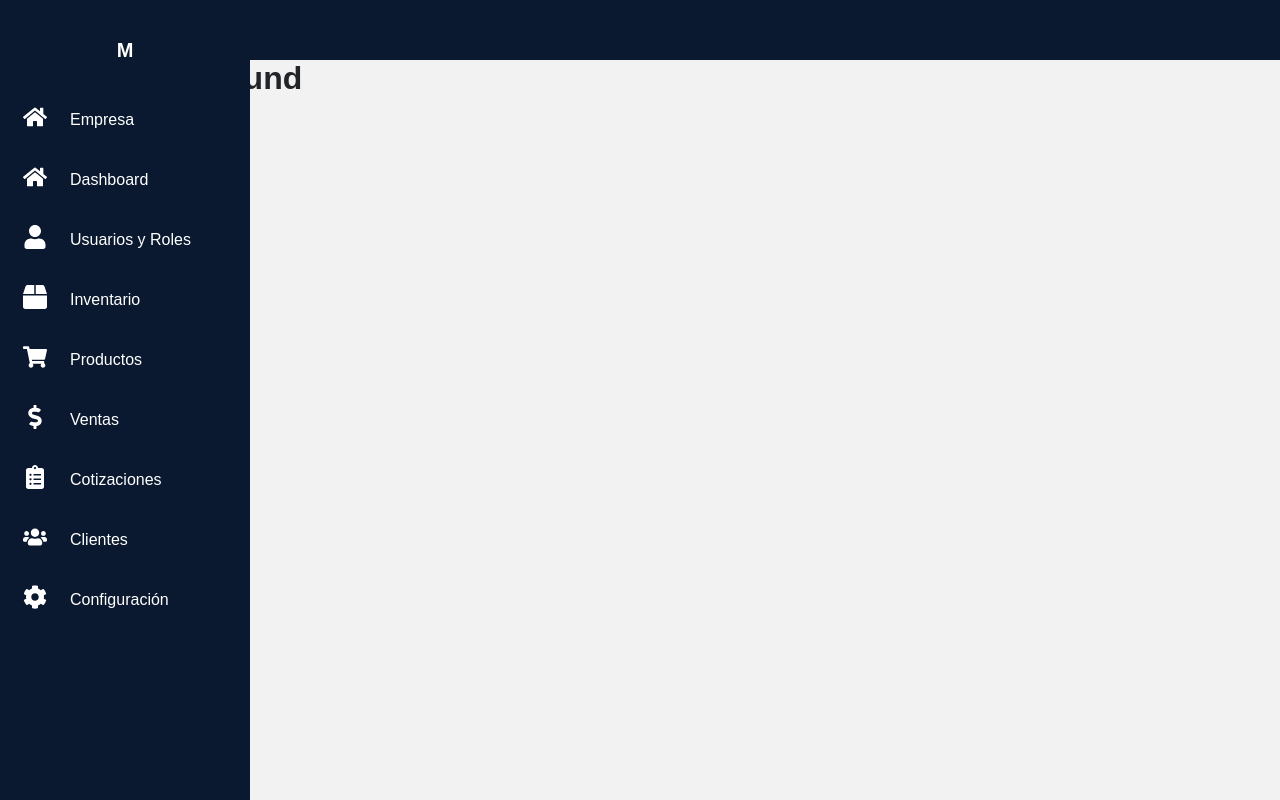
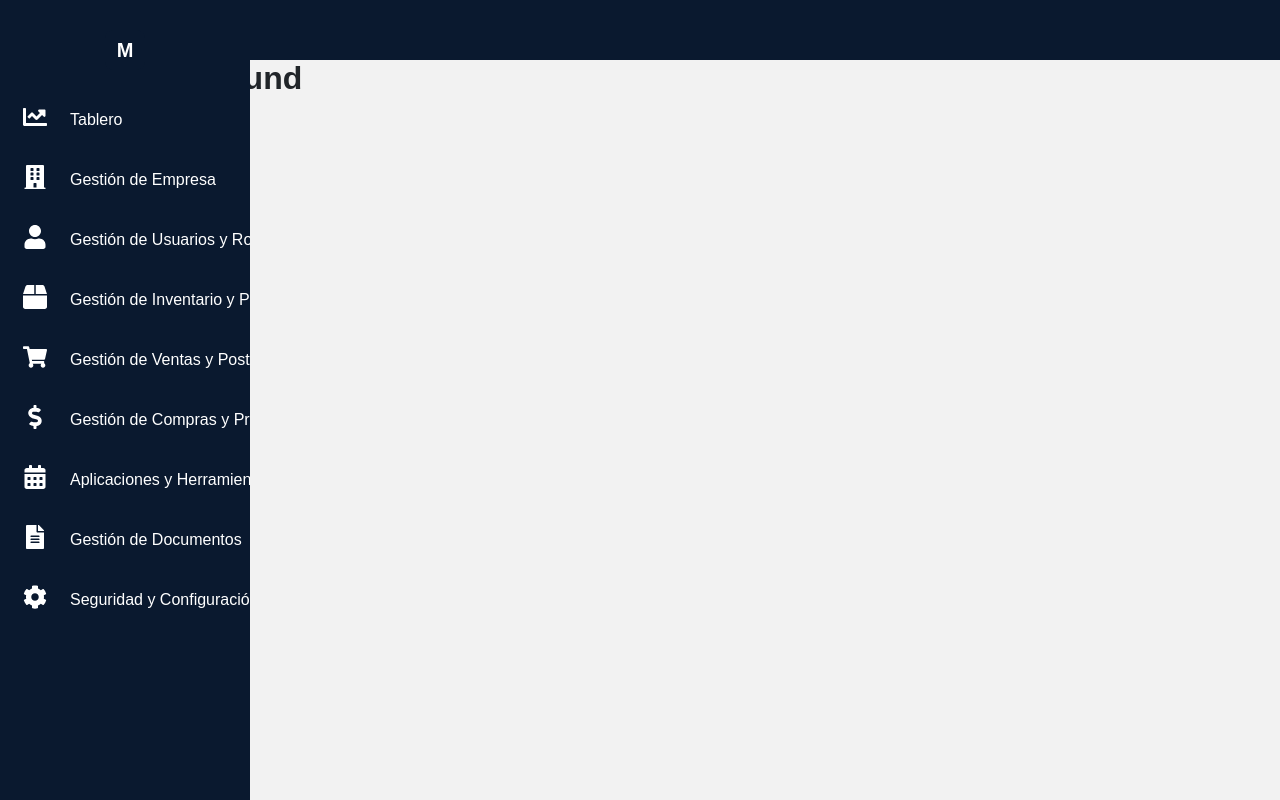
Before and after one commit to cesargvna/library_front, a React (Vite) app: page / in a window 1280 px wide. Before the commit this address had no page. Built offline with nearby package versions, Linux system fonts and the light colour scheme.

Commit message:
submenus con hover

```diff
--- a/src/components/Sidebar/Sidebar.style.ts
+++ b/src/components/Sidebar/Sidebar.style.ts
@@ -96,3 +96,45 @@ export const NavItem = styled.div`
     background: ${(props) => props.theme.colors.secondary};
   }
 `;
+
+export const SubMenu = styled.div`
+  background-color: #1a2a3a;
+  position: absolute;
+  left: 0;
+  top: 100%;
+  width: 100%;
+  max-height: 200px; /* Controla la altura del submenú */
+  overflow-y: auto; /* Permite scroll solo si es necesario */
+  overflow-x: hidden; /* Elimina el desplazamiento horizontal */
+  display: none;
+  flex-direction: column;
+  box-shadow: 0px 4px 8px rgba(0, 0, 0, 0.3);
+  border-radius: 4px;
+  padding: 5px 0;
+  z-index: 100;
+  transition: all 0.2s ease-in-out;
+
+  .submenu-item {
+    padding: 12px 18px;
+    color: #ffffff;
+    font-size: 14px;
+    white-space: nowrap;
+    overflow: hidden;
+    text-overflow: ellipsis;
+    transition: background 0.3s ease, transform 0.2s ease;
+  }
+
+  .submenu-item:hover {
+    background-color: #2b3b4b;
+    transform: translateX(5px);
+  }
+`;
+
+export const NavItemWithSubmenu = styled.div`
+  position: relative;
+  width: 100%;
+
+  &:hover ${SubMenu} {
+    display: flex;
+  }
+`;
--- a/src/components/Sidebar/Sidebar.tsx
+++ b/src/components/Sidebar/Sidebar.tsx
@@ -1,29 +1,36 @@
-import React,{useState} from "react";
+import React, { useState } from "react";
 import { Link } from "react-router";
 import { sidebarItems } from "./SidebarData";
-import { SidebarContainer, NavList, NavItem, SidebarContent,Main } from "./Sidebar.style";
+import { SidebarContainer, NavList, NavItem, SidebarContent, Main, SubMenu, NavItemWithSubmenu } from "./Sidebar.style";
 import Header from "../Header/Header";
 import { Logo } from "../../pages/Auth/Login.styles";
 
-
 const Sidebar: React.FC<{ children: React.JSX.Element }> = ({ children }) => {
   const [activeIndex, setActiveIndex] = useState<number | null>(null);
+
   return (
     <SidebarContainer>
       <SidebarContent>
         <NavList>
           <Logo>M</Logo>
           {sidebarItems.map((item, index) => (
-            <NavItem
-            key={index}
-            className={activeIndex === index ? "active" : ""}
-            onClick={() => setActiveIndex(index)}
-            >
-              <Link to={item.path || "#"} >
-                <span className="icon">{item.icon}</span>
-                <span className="nav-text">{item.label}</span>
-              </Link>
-            </NavItem>
+            <NavItemWithSubmenu key={index}>
+              <NavItem className={activeIndex === index ? "active" : ""}>
+                <Link to={item.path || "#"}>
+                  <span className="icon">{item.icon}</span>
+                  <span className="nav-text">{item.label}</span>
+                </Link>
+              </NavItem>
+              {item.submenu && (
+                <SubMenu>
+                  {item.submenu.map((subItem, subIndex) => (
+                    <NavItem key={subIndex} className="submenu-item">
+                      <Link to={subItem.path || "#"}>{subItem.label}</Link>
+                    </NavItem>
+                  ))}
+                </SubMenu>
+              )}
+            </NavItemWithSubmenu>
           ))}
         </NavList>
       </SidebarContent>
--- a/src/components/Sidebar/SidebarData.tsx
+++ b/src/components/Sidebar/SidebarData.tsx
@@ -1,23 +1,87 @@
-import { FaHome, FaUser, FaShoppingCart, FaBox, FaDollarSign, FaClipboardList, FaUsers, FaCog } from "react-icons/fa";
-import { Logo } from "../../pages/Auth/Login.styles";
+import { FaHome, FaUser, FaShoppingCart, FaBox, FaDollarSign, FaClipboardList, FaUsers, FaCog, FaChartLine, FaFileAlt, FaShieldAlt, FaCalendarAlt, FaCommentDots, FaEnvelope, FaTasks, FaBuilding, FaKey, FaHistory } from "react-icons/fa";
 
 export const sidebarItems = [
-  { path: "/subsidiary", icon: <FaHome />, label: "Empresa" },
-  { path: "/", icon: <FaHome />, label: "Dashboard" },
+  {
+    icon: <FaChartLine />,
+    label: "Tablero",
+    submenu: [
+      { path: "/dashboard/main", label: "Panel Principal" },
+      { path: "/dashboard/analytics", label: "Gestion de Tableros" },
+    ],
+  },
+  {
+    icon: <FaBuilding />,
+    label: "Gestión de Empresa",
+    submenu: [
+      { path: "/company/data", label: "Datos de Empresa" },
+      { path: "/company/reports", label: "Reportes" },
+      { path: "/company/expenses", label: "Gastos" },
+      { path: "/company/closing", label: "Cierre de Caja" },
+    ],
+  },
   {
     icon: <FaUser />,
-    label: "Usuarios y Roles",
-    path: "/users",
-
+    label: "Gestión de Usuarios y Roles",
+    submenu: [
+      { path: "/users", label: "Usuarios" },
+      { path: "/users/roles", label: "Roles y Permisos" },
+      { path: "/users/activity", label: "Actividad de Usuarios" },
+    ],
   },
   {
     icon: <FaBox />,
-    label: "Inventario",
-    path: "inventory",
+    label: "Gestión de Inventario y Productos",
+    submenu: [
+      { path: "/inventory", label: "Inventario" },
+      { path: "/products", label: "Productos" },
+      { path: "/catalog", label: "Catálogo" },
+      { path: "/history", label: "Historial de Producto" },
+      { path: "/alerts", label: "Alertas de Stock Bajo" },
+    ],
   },
-  { path: "/products", icon: <FaShoppingCart />, label: "Productos" },
-  { path: "/sales", icon: <FaDollarSign />, label: "Ventas" },
-  { path: "/quotes", icon: <FaClipboardList />, label: "Cotizaciones" },
-  { path: "/clients", icon: <FaUsers />, label: "Clientes" },
-  { path: "/settings", icon: <FaCog />, label: "Configuración" },
+  {
+    icon: <FaShoppingCart />,
+    label: "Gestión de Ventas y Post-Venta",
+    submenu: [
+      { path: "/sales", label: "Ventas" },
+      { path: "/quotes", label: "Cotizaciones" },
+      { path: "/clients", label: "Clientes" },
+      { path: "/returns", label: "Devoluciones" },
+      { path: "/loyalty", label: "Programas de Fidelización" },
+    ],
+  },
+  {
+    icon: <FaDollarSign />,
+    label: "Gestión de Compras y Proveedores",
+    submenu: [
+      { path: "/purchases", label: "Compras" },
+      { path: "/suppliers", label: "Proveedores" },
+      { path: "/purchase-history", label: "Historial de Compras" },
+    ],
+  },
+  {
+    icon: <FaCalendarAlt />,
+    label: "Aplicaciones y Herramientas",
+    submenu: [
+      { path: "/calendar", label: "Calendario" },
+      { path: "/chat", label: "Chat" },
+      { path: "/email", label: "Email" },
+      { path: "/tasks", label: "Tareas" },
+    ],
+  },
+  {
+    icon: <FaFileAlt />,
+    label: "Gestión de Documentos",
+    path: "/documents",
+  },
+  {
+    icon: <FaCog />,
+    label: "Seguridad y Configuración Avanzada",
+    submenu: [
+      { path: "/settings/general", label: "Configuración General" },
+      { path: "/settings/api", label: "API Key" },
+      { path: "/settings/logs", label: "Logs del Sistema" },
+      { path: "/settings/backups", label: "Copias de Seguridad" },
+    ],
+  },
 ];
```
